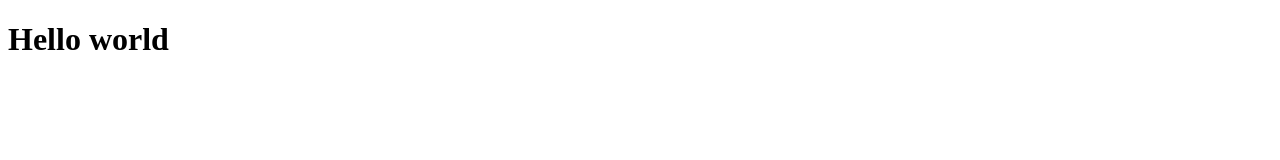
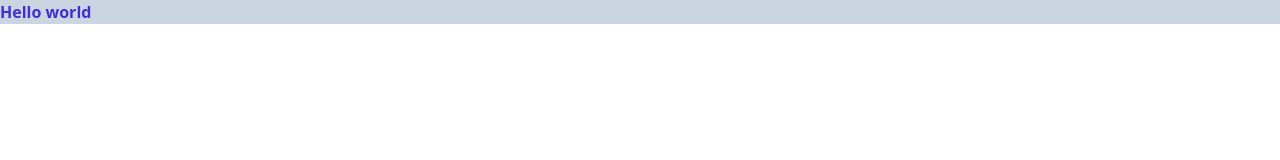
Before and after one commit to adkad0411/gitTest, a plain HTML site: page index.html in a window 1280 px wide. Drawn offline with nearby package versions, Linux system fonts and the light colour scheme.

Commit message:
add tailwindcss to styling

```diff
--- a/index.html
+++ b/index.html
@@ -4,9 +4,10 @@
     <meta charset="UTF-8">
     <meta name="viewport" content="width=device-width, initial-scale=1.0">
     <title>Document</title>
+    <script src="https://cdn.jsdelivr.net/npm/@tailwindcss/browser@4"></script>
 </head>
 <body>
-    <h1>Hello world</h1>
+    <h1 class="decoration-dashed text-indigo-700 bg-slate-300 font-semibold">Hello world</h1>
 
 </body>
 </html>
```
